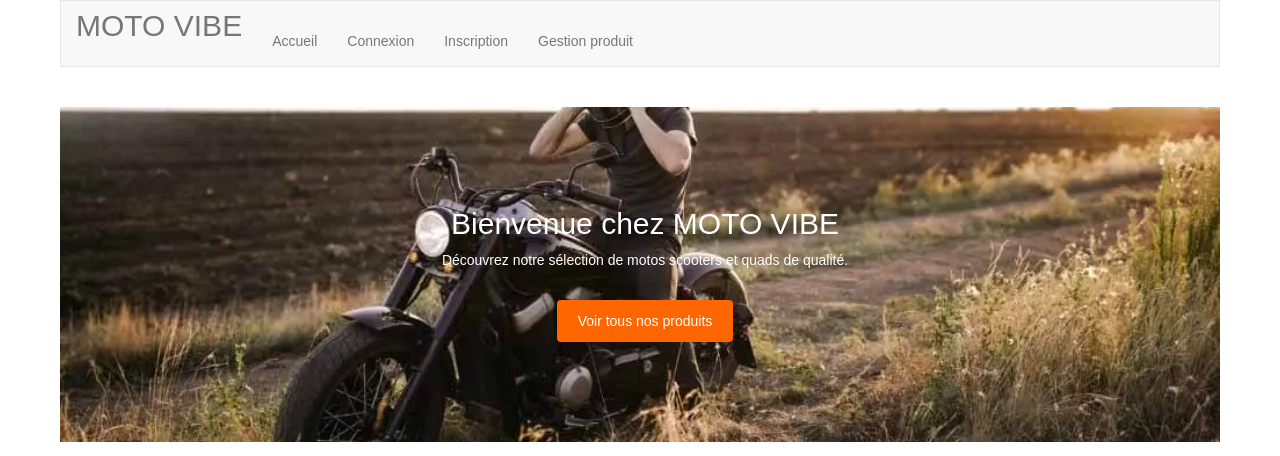
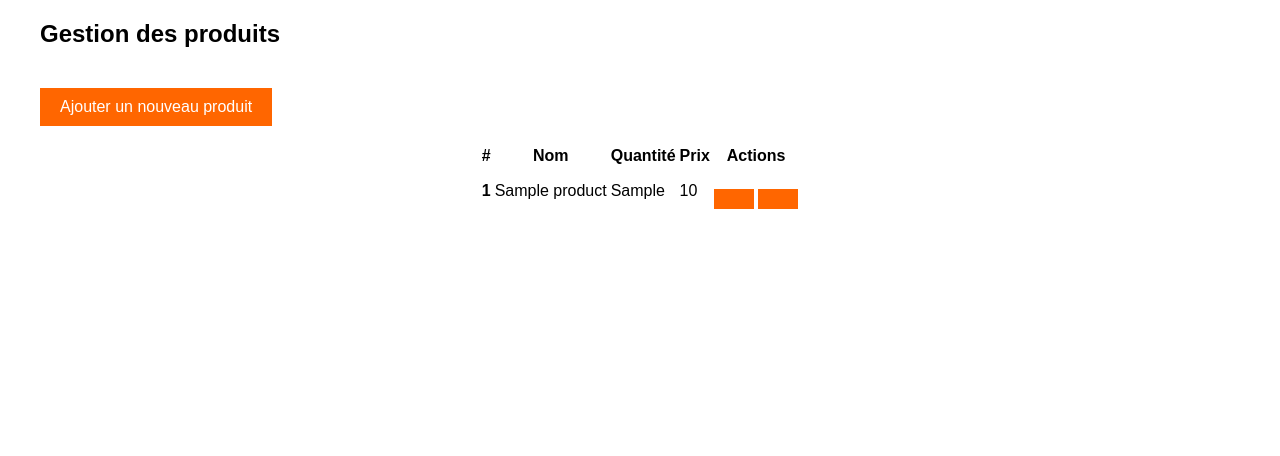
Before and after one commit to jamalbendarhou/projet2_bendarhou_djabali, a PHP site: page /views/manage_products.php in a window 1280 px wide. Shown: the top 456 px of the page. Run offline with PHP 8.4, Linux system fonts and the light colour scheme; tables that the repository leaves empty or names only in its code hold one stand-in row (values such as "Sample post"); some libraries are stand-ins or nearby versions; some web fonts are replaced.

Commit message:
ajout interface admin /manage_product

```diff
--- /dev/null
+++ b/controllers/ProduitController.php
@@ -0,0 +1,49 @@
+<?php
+require_once('../models/ProduitModel.php');
+
+class ProduitController
+{
+    protected $produitModel;
+
+    public function __construct()
+    {
+        $this->produitModel = new ProduitModel();
+    }
+
+    public function afficherProduits()
+    {
+        $produits = $this->produitModel->getProduits();
+        return $produits;
+    }
+
+    public function ajouterProduit($data)
+    {
+        $productId = $this->produitModel->ajouterProduit($data);
+
+        if ($productId) {
+            echo "Produit ajouté avec l'ID : $productId";
+        } else {
+            echo "Erreur lors de l'ajout du produit.";
+        }
+    }
+
+    public function modifierProduit($productId, $newData)
+    {
+        $result = $this->produitModel->modifierProduit($productId, $newData);
+
+        if ($result) {
+            echo "Produit mis à jour avec succès.";
+        } else {
+            echo "Erreur lors de la mise à jour du produit.";
+        }
+    }
+
+    public function supprimerProduit($productId)
+    {
+        $result = $this->produitModel->supprimerProduit($productId);
+
+        echo $result;
+    }
+}
+
+?>
--- a/index.php
+++ b/index.php
@@ -1,6 +1,3 @@
-
-
-
 <div class="container_site">
 <!DOCTYPE html>
 <html lang="en">
--- /dev/null
+++ b/models/ProduitModel.php
@@ -0,0 +1,41 @@
+<?php
+
+require_once('../utils/Crud.php');
+
+class ProduitModel extends Crud
+{
+    public function getProduits()
+    {
+        return $this->getAll('product');
+    }
+
+    public function getProduitById($productId)
+    {
+        return $this->getById('product', $productId);
+    }
+
+    public function ajouterProduit($data)
+    {
+        $request = "INSERT INTO product (name, qtty, price, url_img, description)
+                    VALUES (:name, :qtty, :price, :url_img, :description)";
+
+        return $this->add($request, $data);
+    }
+
+    public function modifierProduit($productId, $newData)
+    {
+        $request = "UPDATE product
+                    SET name = :name, qtty = :qtty, price = :price, url_img = :url_img, description = :description
+                    WHERE id = :id";
+
+        $newData['id'] = $productId;
+
+        return $this->update($request, $newData);
+    }
+
+    public function supprimerProduit($productId)
+    {
+        return $this->delete('product', $productId);
+    }
+}
+?>
--- /dev/null
+++ b/views/manage_products.php
@@ -0,0 +1,70 @@
+<!DOCTYPE html>
+<html lang="en">
+<head>
+    <meta charset="UTF-8">
+    <meta name="viewport" content="width=device-width, initial-scale=1.0">
+    <title>Gestion des produits</title>
+    <link rel="stylesheet" type="text/css" href="../public/styles.css">
+</head>
+<body>
+
+<div class="container_site">
+<?php
+require_once('../controllers/ProduitController.php');
+$produitController = new ProduitController();$produits = $produitController->afficherProduits();
+?>
+
+<div class="container">
+    <div class="divider"></div>
+    <div class="heading">
+        <h2>Gestion des produits</h2>
+    </div>
+    <div class="mb-3">
+        <a href="ajoutProduit.php" class="btn btn-success">Ajouter un nouveau produit</a>
+    </div>
+    <br>
+
+    <?php
+    if (!empty($produits)) {
+        ?>
+        <center><table class="table">
+                <thead>
+                    <tr>
+                        <th>#</th>
+                        <th>Nom</th>
+                        <th>Quantité</th>
+                        <th>Prix</th>
+
+                        <th>Actions</th>
+                    </tr>
+                </thead>
+                <tbody>
+                    <?php foreach ($produits as $produit) { ?>
+                        <tr>
+                            <th scope="row"><?php echo $produit['id']; ?></th>
+                            <td><?php echo $produit['name']; ?></td>
+                            <td><?php echo $produit['qtty']; ?></td>
+                            <td><?php echo $produit['price']; ?></td>
+                            <td>
+                                <a href="modifierProduit.php?id=<?php echo $produit['id']; ?>" class="btn btn-info">
+                                    <i class="bi bi-pencil-square"></i>
+                                </a>
+                                <a href="supprimerProduit.php?id=<?php echo $produit['id']; ?>" class="btn btn-danger">
+                                    <i class="bi bi-trash"></i>
+                                </a>
+                            </td>
+                        </tr>
+                    <?php } ?>
+                </tbody>
+            </table><center />
+        <?php
+        } else {
+            echo "<p>Aucun produit trouvé.</p>";
+        }
+        ?>
+    </div>
+    <?php include '../public/footer.php'; ?>
+</div>
+
+</body>
+</html>
```
Also changed, not shown: views/admin_dashboard.php (added, +34 -0 lines), views/manage_orders.php (added).
